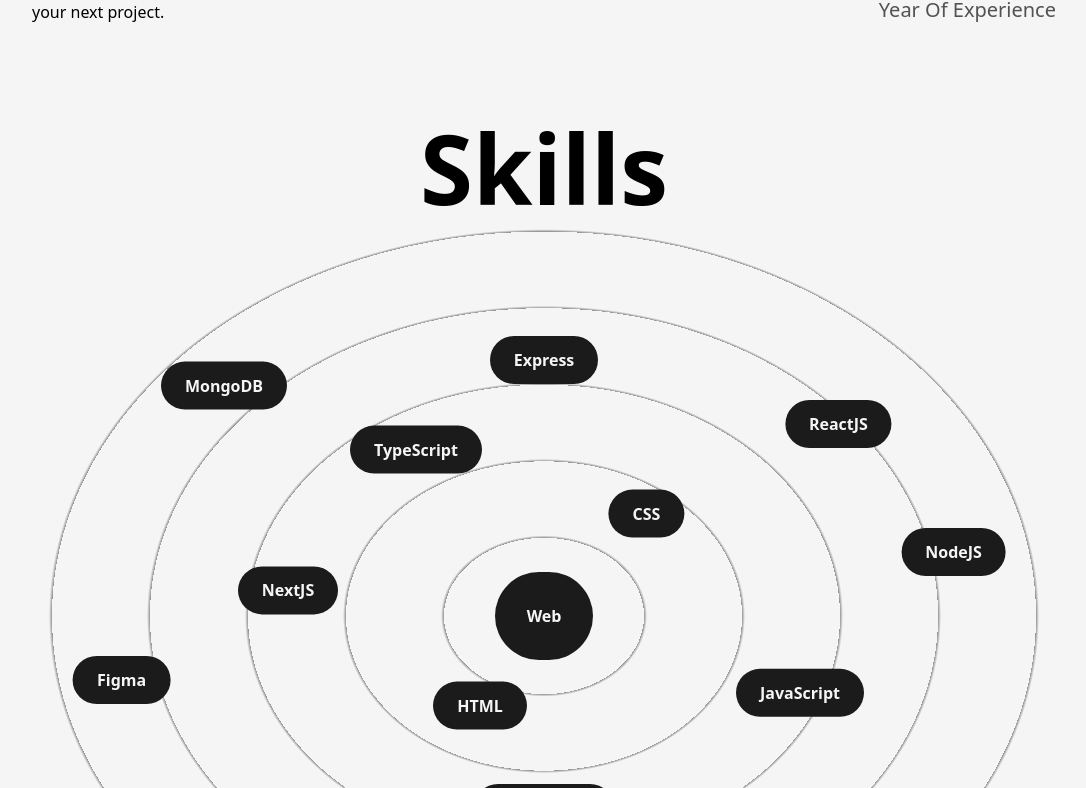
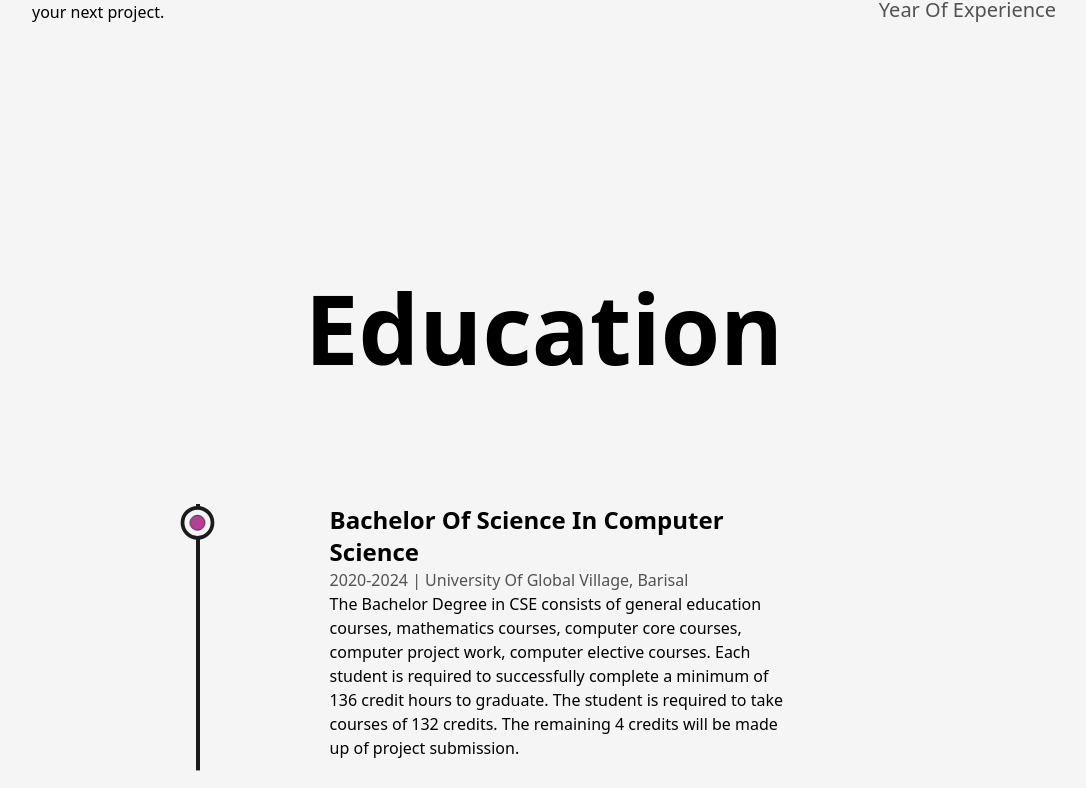
Before and after one commit to azizul96/my-portfolio, a Next.js app: page /about in a window 1280 px wide. Shown: the part 892-1680 px from the top of the page, without its empty margins (96-1182 px from the left). Built offline with nearby package versions, Linux system fonts and the light colour scheme.

Commit message:
Portfolio Updated

```diff
--- a/src/Components/Navbar.js
+++ b/src/Components/Navbar.js
@@ -92,7 +92,7 @@
         <nav>
           <CustomLink href="/" title="Home" className="mr-4" />
           <CustomLink href="/about" title="About" className="mx-4" />
-          <CustomLink href="/skill" title="Skill" className="ml-4" />
+          <CustomLink href="/skill" title="Skill" className="mx-4" />
           <CustomLink href="/projects" title="Projects" className="mx-4" />
           <CustomLink href="/article" title="Article" className="ml-4" />
         </nav>
@@ -108,7 +108,7 @@
             <GithubIcon />
           </motion.a>
           <motion.a
-            href="https://www.linkedin.com/in/azizul-islam96/"
+            href="https://www.linkedin.com/in/azizulislam96/"
             target={"_blank"}
             whileHover={{ y: -2 }}
             whileTap={{ scale: 0.9 }}
--- a/src/app/about/page.js
+++ b/src/app/about/page.js
@@ -1,39 +1,36 @@
-"use client"
-import AnimatedText from '@/Components/AnimatedText';
-import Layout from '@/Components/Layout';
-import Head from 'next/head';
-import Image from 'next/image';
-import { useEffect, useRef } from 'react';
-import ProfilePic from '../../../public/azizul.png'
-import { useInView, useMotionValue, useSpring } from 'framer-motion';
-import Skills from '@/Components/Skills';
-import Education from '@/Components/Education';
-import TransitionEffect from '@/Components/TransitionEffect';
+"use client";
+import AnimatedText from "@/Components/AnimatedText";
+import Layout from "@/Components/Layout";
+import Head from "next/head";
+import Image from "next/image";
+import { useEffect, useRef } from "react";
+import ProfilePic from "../../../public/azizul.png";
+import { useInView, useMotionValue, useSpring } from "framer-motion";
+import Education from "@/Components/Education";
+import TransitionEffect from "@/Components/TransitionEffect";
 
+const AnimatedNumbers = ({ value }) => {
+  const ref = useRef(null);
+  const motionValue = useMotionValue(0);
+  const springValue = useSpring(motionValue, { duration: 3000 });
+  const isInView = useInView(ref, { once: true });
 
+  useEffect(() => {
+    if (isInView) {
+      motionValue.set(value);
+    }
+  }, [isInView, value, motionValue]);
 
-const AnimatedNumbers = ({value})=>{
-    const ref = useRef(null)
-    const motionValue = useMotionValue(0)
-    const springValue = useSpring(motionValue, {duration: 3000})
-    const isInView = useInView(ref, {once: true})
+  useEffect(() => {
+    springValue.on("change", (latest) => {
+      if (ref.current && latest.toFixed(0) <= value) {
+        ref.current.textContent = latest.toFixed(0);
+      }
+    });
+  }, [springValue, value]);
 
-    useEffect(()=>{
-        if(isInView){
-            motionValue.set(value)
-        }
-    },[isInView, value, motionValue])
-
-    useEffect(()=>{
-        springValue.on("change", (latest) =>{
-            if(ref.current && latest.toFixed(0)<= value){
-                ref.current.textContent = latest.toFixed(0)
-            }
-        })
-    },[springValue, value])
-
-    return <span ref={ref}></span>
-}
+  return <span ref={ref}></span>;
+};
 
 const About = () => {
   return (
@@ -41,50 +38,79 @@
       <Head>
         <title> Azizul | About Page </title>
       </Head>
-            <TransitionEffect/>
-            <main className='flex w-full flex-col justify-center items-center dark:text-light'>
-                <Layout className='pt-16'>
-                    <AnimatedText text="Passion Fuels Purpose!" className="text-center mb-16 lg:!text-7xl sm:!text-6xl xs:!text-4xl sm:mb-8 "/>
-                    <div className='grid w-full grid-cols-8 gap-16 sm:gap-8 '>
-                        <div className='col-span-3 flex flex-col items-start justify-start xl:col-span-4 md:order-2 md:col-span-8'>
-                            <h2 className='mb-4 text-lg font-bold uppercase text-dark/75 dark:text-light/75'>About Me</h2>
-                            <p className='font-medium'>Hi, I'm Azizul Islam, a web developer with a passion for creating beautiful, functional, visually stunning and responsive web applications with a focus on user experience. I am passionate about utilizing innovative technologies to deliver high-quality, scalable solutions. </p>
-                            <p className='font-medium my-4'>I believe that design is about more than just making things look pretty – it's about solving problems and  creating intuitive, enjoyable experiences for users.</p>
-                            <p className='font-medium'> Whether I'm working on a website or  other digital product, I bring my commitment to excellence and user-centered thinking to every project I work on. I look forward to the opportunity to bring my skills and passion to your next project.</p>
+      <TransitionEffect />
+      <main className="flex w-full flex-col justify-center items-center dark:text-light">
+        <Layout className="pt-16">
+          <AnimatedText
+            text="Passion Fuels Purpose!"
+            className="text-center mb-16 lg:!text-7xl sm:!text-6xl xs:!text-4xl sm:mb-8 "
+          />
+          <div className="grid w-full grid-cols-8 gap-16 sm:gap-8 ">
+            <div className="col-span-3 flex flex-col items-start justify-start xl:col-span-4 md:order-2 md:col-span-8">
+              <h2 className="mb-4 text-lg font-bold uppercase text-dark/75 dark:text-light/75">
+                About Me
+              </h2>
+              <p className="font-medium">
+                Hi, I'm Azizul Islam, a web developer with a passion for
+                creating beautiful, functional, visually stunning and responsive
+                web applications with a focus on user experience. I am
+                passionate about utilizing innovative technologies to deliver
+                high-quality, scalable solutions.{" "}
+              </p>
+              <p className="font-medium my-4">
+                I believe that design is about more than just making things look
+                pretty – it's about solving problems and creating intuitive,
+                enjoyable experiences for users.
+              </p>
+              <p className="font-medium">
+                {" "}
+                Whether I'm working on a website or other digital product, I
+                bring my commitment to excellence and user-centered thinking to
+                every project I work on. I look forward to the opportunity to
+                bring my skills and passion to your next project.
+              </p>
             </div>
-                        <div className='col-span-3 relative h-max rounded-2xl border-2 border-solid border-dark bg-light p-8 dark:bg-dark dark:border-light xl:col-span-4 md:col-span-8 md:order-1'>
-                            <div className=' absolute top-0 -right-3 -z-10 w-[102%] h-[103%] rounded-[2rem] bg-dark dark:bg-light ' />
-                            <Image src={ProfilePic} alt='profile-image' className='w-full h-auto rounded-2xl '
+            <div className="col-span-3 relative h-max rounded-2xl border-2 border-solid border-dark bg-light p-8 dark:bg-dark dark:border-light xl:col-span-4 md:col-span-8 md:order-1">
+              <div className=" absolute top-0 -right-3 -z-10 w-[102%] h-[103%] rounded-[2rem] bg-dark dark:bg-light " />
+              <Image
+                src={ProfilePic}
+                alt="profile-image"
+                className="w-full h-auto rounded-2xl "
                 priority
                 sizes="(max-width: 768px) 100vw,
                             (max-width: 1200px) 50vw,
                             33vw"
               />
             </div>
-                        <div className='col-span-2 flex flex-col items-end justify-between xl:col-span-8 xl:flex-row xl:items-center md:order-3'>
-                            <div className='flex flex-col items-end justify-center xl:items-center '>
-                                <span className='inline-block text-7xl font-bold md:text-6xl sm:text-5xl xs:text-4xl'>
-                                    <AnimatedNumbers value={10}/>+
+            <div className="col-span-2 flex flex-col items-end justify-between xl:col-span-8 xl:flex-row xl:items-center md:order-3">
+              <div className="flex flex-col items-end justify-center xl:items-center ">
+                <span className="inline-block text-7xl font-bold md:text-6xl sm:text-5xl xs:text-4xl">
+                  <AnimatedNumbers value={10} />+
                 </span>
-                                <h2 className='text-xl font-medium capitalize text-dark/75 dark:text-light/75 xl:text-center md:text-lg sm:text-base xs:text-sm'>Project Completed</h2>
+                <h2 className="text-xl font-medium capitalize text-dark/75 dark:text-light/75 xl:text-center md:text-lg sm:text-base xs:text-sm">
+                  Project Completed
+                </h2>
               </div>
-                            <div className='flex flex-col items-end justify-center xl:items-center'>
-                                <span className='inline-block text-7xl font-bold md:text-6xl sm:text-5xl xs:text-4xl'>
-                                    <AnimatedNumbers value={3}/>+
+              <div className="flex flex-col items-end justify-center xl:items-center">
+                <span className="inline-block text-7xl font-bold md:text-6xl sm:text-5xl xs:text-4xl">
+                  <AnimatedNumbers value={3} />+
                 </span>
-                                <h2 className='text-xl font-medium capitalize text-dark/75 dark:text-light/75 xl:text-center md:text-lg sm:text-base xs:text-sm'>Certificates</h2>
+                <h2 className="text-xl font-medium capitalize text-dark/75 dark:text-light/75 xl:text-center md:text-lg sm:text-base xs:text-sm">
+                  Certificates
+                </h2>
               </div>
-                            <div className='flex flex-col items-end justify-center xl:items-center'>
-                                <span className='inline-block text-7xl font-bold md:text-6xl sm:text-5xl xs:text-4xl'>
-                                    <AnimatedNumbers value={1}/>+
+              <div className="flex flex-col items-end justify-center xl:items-center">
+                <span className="inline-block text-7xl font-bold md:text-6xl sm:text-5xl xs:text-4xl">
+                  <AnimatedNumbers value={1} />+
                 </span>
-                                <h2 className='text-xl font-medium capitalize text-dark/75 dark:text-light/75 xl:text-center md:text-lg sm:text-base xs:text-sm'>Year of experience</h2>
+                <h2 className="text-xl font-medium capitalize text-dark/75 dark:text-light/75 xl:text-center md:text-lg sm:text-base xs:text-sm">
+                  Year of experience
+                </h2>
               </div>
             </div>
           </div>
 
-                    <Skills/>
-                    <Education/>
+          <Education />
           {/* <Experience/> */}
         </Layout>
       </main>
```
Lines whose indentation alone changed are shown as unchanged.
